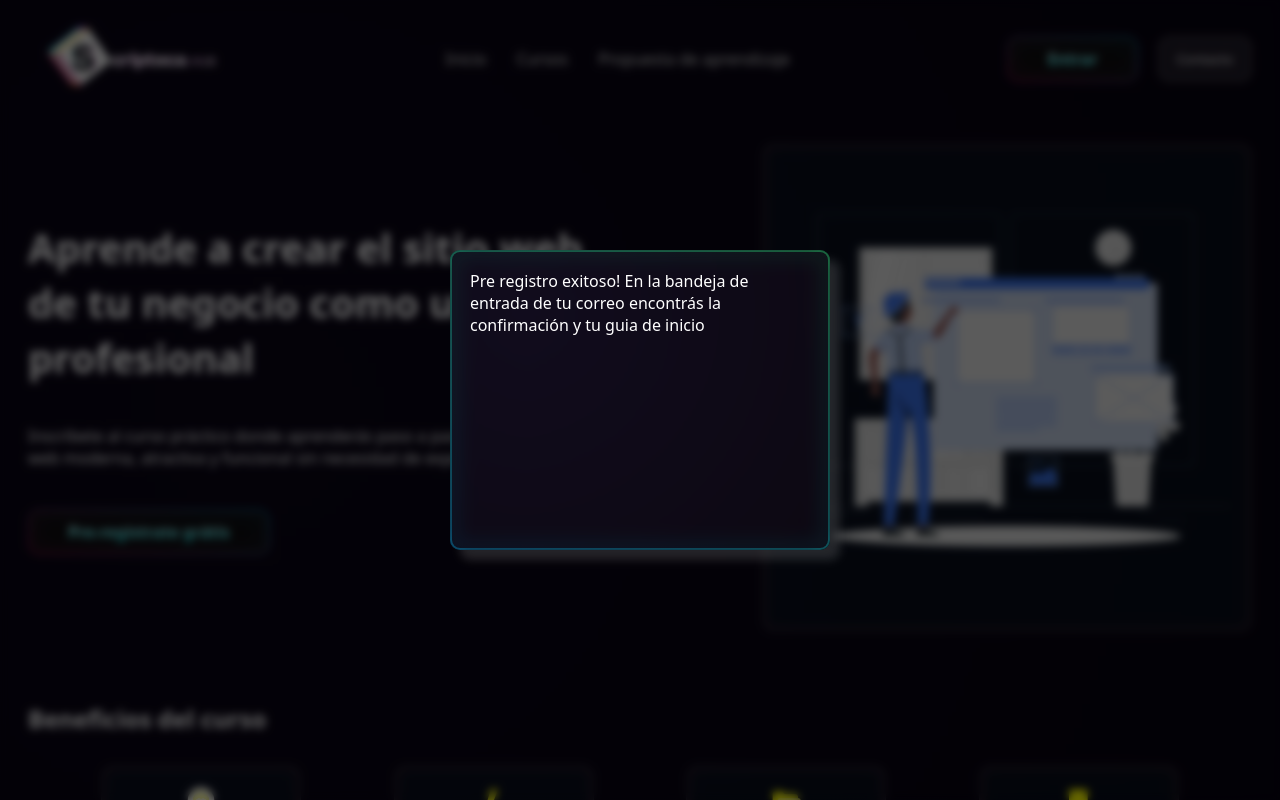
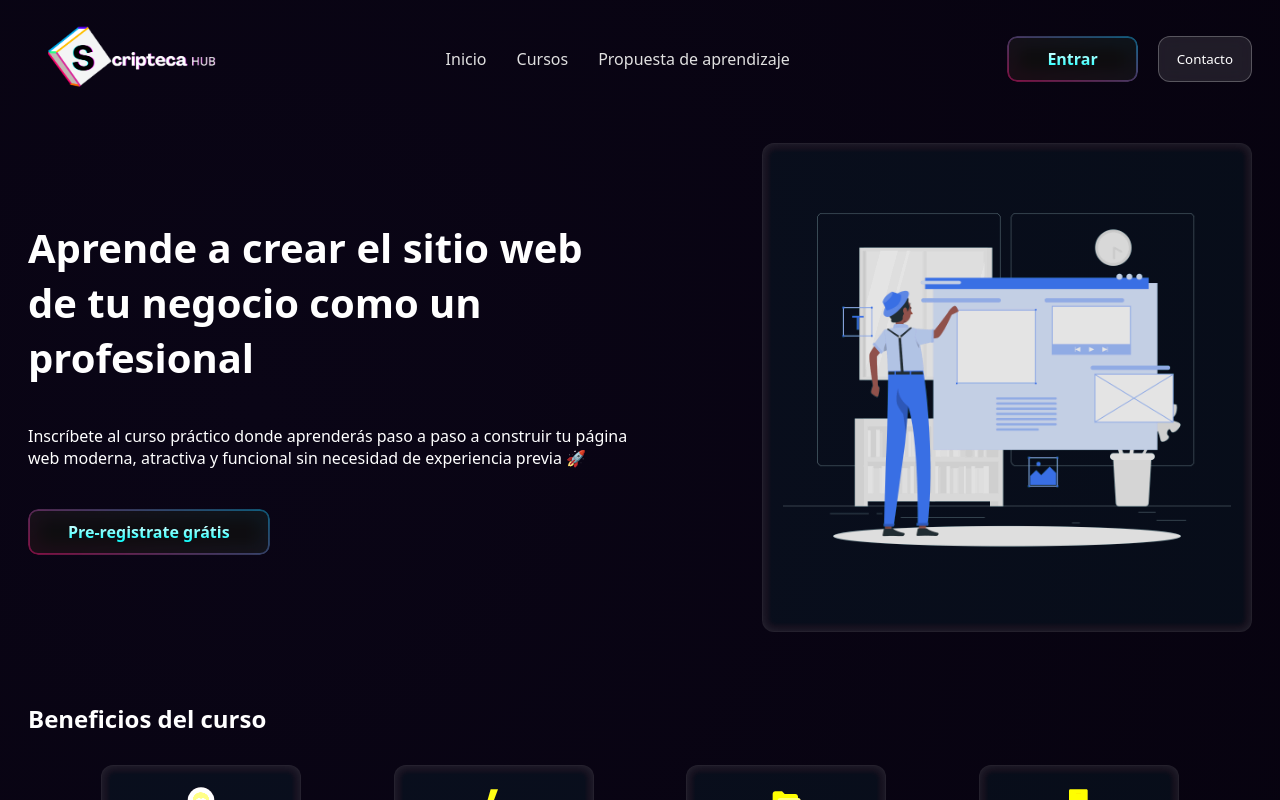
Before and after one commit to braian24xd/scripteca-frontend, a React (Vite) app: page /BuenFin2025 in a window 1280 px wide. Shown: the top 800 px of the page. Built offline with nearby package versions, Linux system fonts and the light colour scheme; no server answers; a web font is replaced by a local one.

Commit message:
files config for the vercel deploy

```diff
--- a/src/pages/LandingPages/PreRegisterPage.jsx
+++ b/src/pages/LandingPages/PreRegisterPage.jsx
@@ -252,13 +252,13 @@ const PreRegisterPage = () => {
                             <a><FaGithub /></a>
                         </section>
                     </section>
-                    <Modal>
+                    {/* <Modal>
                         <section>
                             <p>
                                 Pre registro exitoso! En la bandeja de entrada de tu correo encontrás la confirmación y tu guia de inicio
                             </p>
                         </section>
-                    </Modal>
+                    </Modal> */}
                     <section className="footer-link">
                         <h2>Navegación</h2>
                         <a href="#inicio">Inicio</a>
--- a/vite.config.js
+++ b/vite.config.js
@@ -3,4 +3,7 @@ import react from '@vitejs/plugin-react';
 
 export default defineConfig({
   plugins: [react()],
+  build: {
+    outDir: 'dist'
+  }
 });
```
Also changed, not shown: vercel.json (added).
